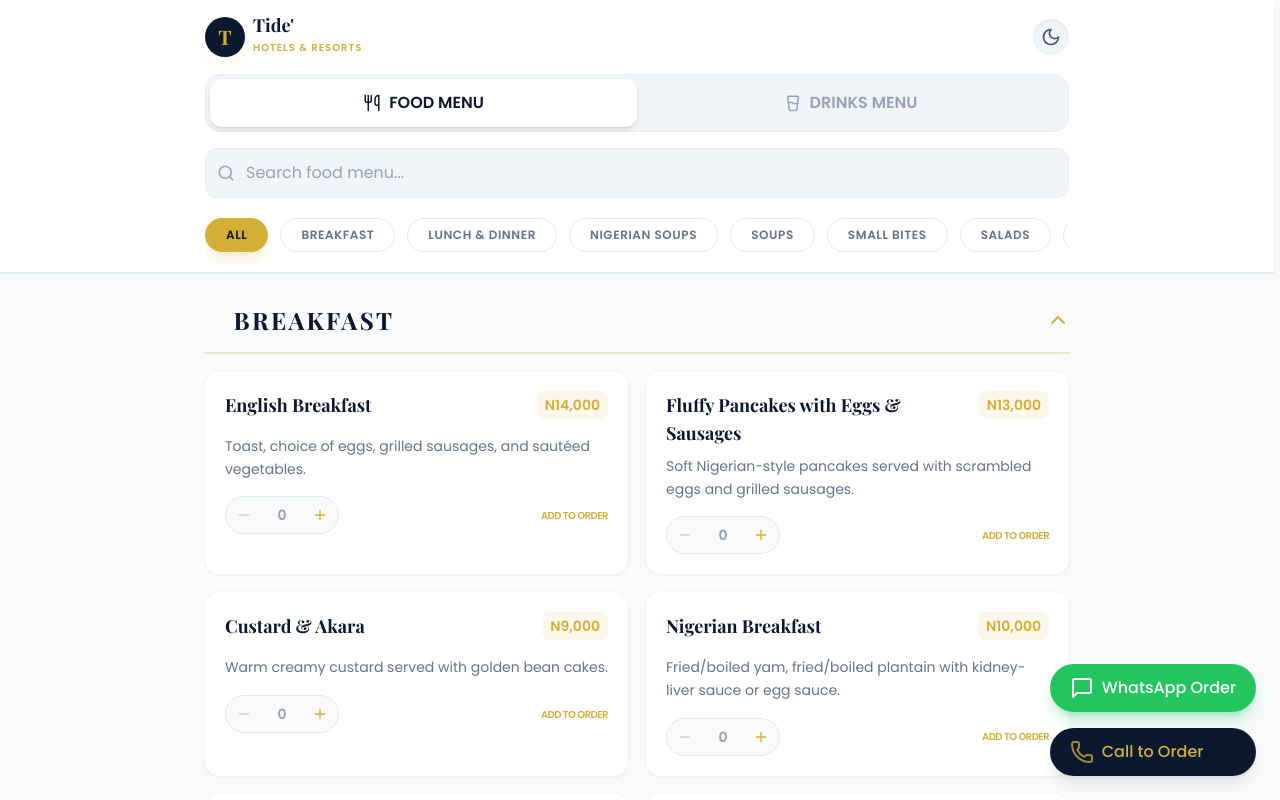
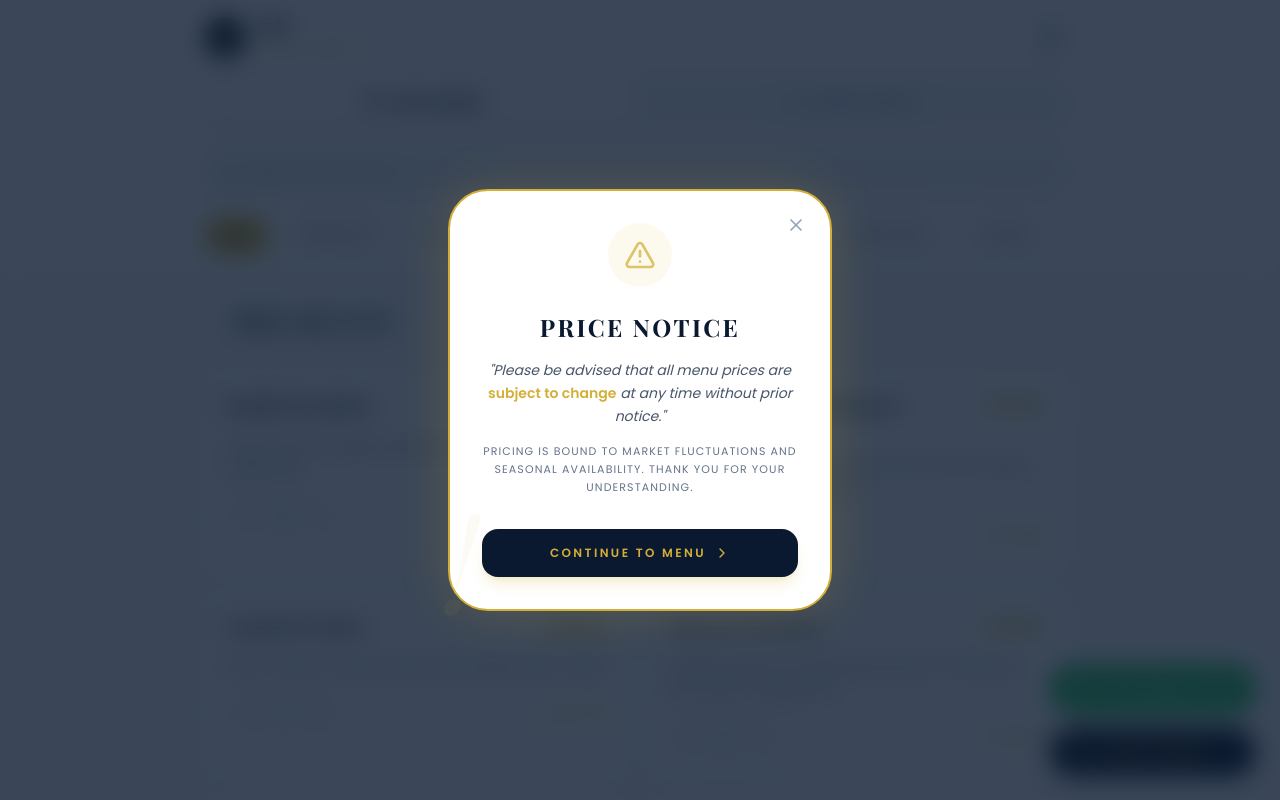
Before and after one commit to itadmin-bot/Tide-Hotels-Resorts-Menu, a React (Vite) app: page / in a window 1280 px wide. Shown: the top 800 px of the page. Built offline with nearby package versions, Linux system fonts and the light colour scheme.

Commit message:
feat: Introduce price notice component
Adds a temporary modal to inform users about potential price changes after the welcome screen. This component is displayed once per session to ensure users are aware of the dynamic pricing policy.

```diff
--- a/App.tsx
+++ b/App.tsx
@@ -1,10 +1,10 @@
-
 import React, { useState, useEffect, useMemo } from 'react';
 import WelcomeScreen from './components/WelcomeScreen.tsx';
 import MenuDisplay from './components/MenuDisplay.tsx';
 import Header from './components/Header.tsx';
 import FloatingActions from './components/FloatingActions.tsx';
 import OrderSummary from './components/OrderSummary.tsx';
+import PriceNotice from './components/PriceNotice.tsx';
 import { CategoryType, MenuItem } from './types.ts';
 import { MENU_DATA } from './constants.tsx';
 
@@ -12,6 +12,7 @@ export type MenuSection = 'Food' | 'Drinks';
 
 const App: React.FC = () => {
   const [isWelcome, setIsWelcome] = useState(true);
+  const [showPriceNotice, setShowPriceNotice] = useState(false);
   const [isDarkMode, setIsDarkMode] = useState(false);
   const [searchTerm, setSearchTerm] = useState('');
   const [activeSection, setActiveSection] = useState<MenuSection>('Food');
@@ -50,6 +51,7 @@ const App: React.FC = () => {
     if (isWelcome) {
       const timer = setTimeout(() => {
         setIsWelcome(false);
+        setShowPriceNotice(true); // Trigger the notice after welcome
       }, 5000);
       return () => clearTimeout(timer);
     }
@@ -116,7 +118,10 @@ const App: React.FC = () => {
   };
 
   if (isWelcome) {
-    return <WelcomeScreen onComplete={() => setIsWelcome(false)} />;
+    return <WelcomeScreen onComplete={() => {
+      setIsWelcome(false);
+      setShowPriceNotice(true);
+    }} />;
   }
 
   return (
@@ -173,6 +178,10 @@ const App: React.FC = () => {
           onUpdateQuantity={updateItemQuantity}
         />
       )}
+
+      {showPriceNotice && (
+        <PriceNotice onClose={() => setShowPriceNotice(false)} />
+      )}
     </div>
   );
 };
--- /dev/null
+++ b/components/PriceNotice.tsx
@@ -0,0 +1,63 @@
+import React from 'react';
+import { AlertTriangle, ChevronRight, X } from 'lucide-react';
+
+interface PriceNoticeProps {
+  onClose: () => void;
+}
+
+const PriceNotice: React.FC<PriceNoticeProps> = ({ onClose }) => {
+  return (
+    <div className="fixed inset-0 z-[100] flex items-center justify-center p-6">
+      {/* Backdrop with heavy blur */}
+      <div
+        className="absolute inset-0 bg-navy/80 backdrop-blur-md transition-opacity animate-in fade-in duration-500"
+        onClick={onClose}
+      ></div>
+
+      {/* Modal Container */}
+      <div className="relative w-full max-w-sm bg-white dark:bg-navy-light border-2 border-gold rounded-[2.5rem] shadow-[0_0_50px_rgba(212,175,55,0.2)] p-8 animate-in zoom-in-95 slide-in-from-bottom-10 duration-500">
+        <button
+          onClick={onClose}
+          className="absolute top-6 right-6 text-slate-400 hover:text-gold transition-colors"
+        >
+          <X size={20} />
+        </button>
+
+        <div className="flex flex-col items-center text-center">
+          {/* Animated Warning Icon */}
+          <div className="w-16 h-16 bg-gold/10 rounded-full flex items-center justify-center mb-6 animate-pulse">
+            <AlertTriangle className="text-gold" size={32} />
+          </div>
+
+          <h2 className="font-serif text-2xl font-bold text-navy dark:text-gold mb-4 uppercase tracking-widest">
+            Price Notice
+          </h2>
+
+          <div className="space-y-4 mb-8">
+            <p className="text-slate-600 dark:text-slate-300 text-sm leading-relaxed italic">
+              "Please be advised that all menu prices are <span className="text-gold font-bold not-italic">subject to change</span> at any time without prior notice."
+            </p>
+            <p className="text-slate-500 dark:text-slate-400 text-[11px] leading-relaxed uppercase tracking-widest">
+              Pricing is bound to market fluctuations and seasonal availability. Thank you for your understanding.
+            </p>
+          </div>
+
+          <button
+            onClick={onClose}
+            className="w-full py-4 bg-navy dark:bg-gold text-gold dark:text-navy font-bold rounded-2xl shadow-lg shadow-gold/20 hover:scale-[1.02] active:scale-[0.98] transition-all flex items-center justify-center space-x-2 group"
+          >
+            <span className="uppercase text-xs tracking-[0.2em]">Continue to Menu</span>
+            <ChevronRight size={16} className="group-hover:translate-x-1 transition-transform" />
+          </button>
+        </div>
+
+        {/* Decorative background element */}
+        <div className="absolute -bottom-4 -left-4 opacity-5 pointer-events-none select-none">
+          <span className="font-serif text-9xl text-gold italic">!</span>
+        </div>
+      </div>
+    </div>
+  );
+};
+
+export default PriceNotice;
```
